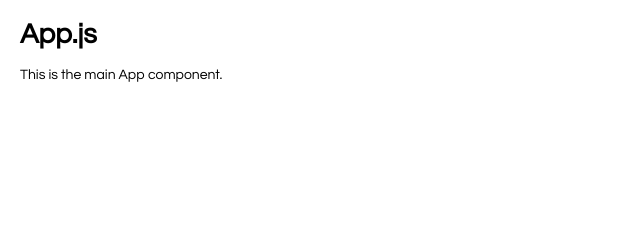
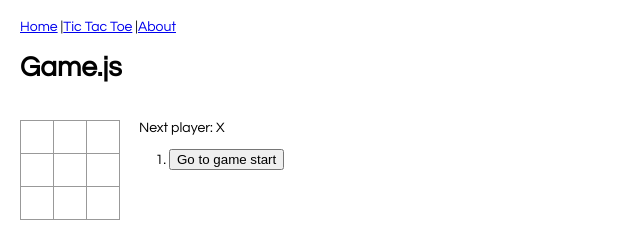
Before and after one commit to dstarr/ReactTicTacToeKata, a React app: page /tictactoe in a window 1280 px wide. Shown: the whole page, without its empty margins (0-640 px from the left). Built offline with nearby package versions, Linux system fonts and the light colour scheme.

Commit message:
adding CSS for components

```diff
--- /dev/null
+++ b/src/components/About.js
@@ -0,0 +1,8 @@
+export default function About(props) {
+    return (
+        <>
+            <h1>About.js</h1>
+            <p>This is the About component.</p>
+        </>
+    );
+}
--- /dev/null
+++ b/src/components/Nav.css
@@ -0,0 +1,3 @@
+.nav {
+    padding-bottom: 20px;;
+}
--- /dev/null
+++ b/src/components/Nav.js
@@ -0,0 +1,11 @@
+import { Link } from "react-router-dom";
+
+export default function Nav(props) {
+    return (
+        <div class="nav">
+            <Link to="/">Home</Link> |
+            <Link to="/tictactoe">Tic Tac Toe</Link> |
+            <Link to="/about">About</Link>
+        </div>
+    );
+}
--- /dev/null
+++ b/src/components/TicTacToe/Game.css
@@ -0,0 +1,9 @@
+.game {
+    display: flex;
+    flex-direction: row;
+    padding-top: 20px;
+}
+
+.game-info {
+    margin-left: 20px;
+}
--- a/src/components/TicTacToe/Game.js
+++ b/src/components/TicTacToe/Game.js
@@ -1,5 +1,6 @@
 import React from 'react';
 import Board from './Board.js';
+import './Game.css'
 
 export default class Game extends React.Component {
 
@@ -66,12 +67,13 @@ export default class Game extends React.Component {
             status = 'Next player: ' + (this.state.xIsNext ? 'X' : 'O');
         }
 
-
         return (
+            <>
+                <h1>Game.js</h1>
                 <div className="game">
                      <div className="game-board">
                         <Board
-                        squares = {current.squares}
+                            squares={current.squares}
                             onClick={(i) => this.handleClick(i)}
                         />
                     </div>
@@ -80,6 +82,7 @@ export default class Game extends React.Component {
                         <ol>{moves}</ol>
                     </div>
                 </div>
+            </>
         );
     }
 }
--- /dev/null
+++ b/src/components/TicTacToe/Square.css
@@ -0,0 +1,22 @@
+.square {
+    background: #fff;
+    border: 1px solid #999;
+    float: left;
+    font-size: 24px;
+    font-weight: bold;
+    line-height: 34px;
+    height: 34px;
+    margin-right: -1px;
+    margin-top: -1px;
+    padding: 0;
+    text-align: center;
+    width: 34px;
+}
+
+.square:focus {
+    outline: none;
+}
+
+.kbd-navigation .square:focus {
+    background: #ddd;
+}
--- a/src/components/TicTacToe/Square.js
+++ b/src/components/TicTacToe/Square.js
@@ -1,3 +1,5 @@
+import './Square.css'
+
 export default function Square(props) {
     return (
         <button className="square" onClick={() => props.onClick()}>
--- a/src/index.css
+++ b/src/index.css
@@ -3,7 +3,8 @@ body {
   margin: 20px;
 }
 
-  ol, ul {
+ol,
+ul {
   padding-left: 30px;
 }
 
@@ -16,35 +17,3 @@ body {
 .status {
   margin-bottom: 10px;
 }
-
-  .square {
-    background: #fff;
-    border: 1px solid #999;
-    float: left;
-    font-size: 24px;
-    font-weight: bold;
-    line-height: 34px;
-    height: 34px;
-    margin-right: -1px;
-    margin-top: -1px;
-    padding: 0;
-    text-align: center;
-    width: 34px;
-  }
-
-  .square:focus {
-    outline: none;
-  }
-
-  .kbd-navigation .square:focus {
-    background: #ddd;
-  }
-
-  .game {
-    display: flex;
-    flex-direction: row;
-  }
-
-  .game-info {
-    margin-left: 20px;
-  }
--- a/src/index.js
+++ b/src/index.js
@@ -2,13 +2,21 @@ import React from 'react';
 import ReactDOM from 'react-dom';
 import App from './components/App.js';
 import './index.css';
-import { BrowserRouter } from "react-router-dom";
+import { BrowserRouter, Routes, Route } from "react-router-dom";
+import Nav from './components/Nav.js';
+import About from './components/About.js';
+import Game from './components/TicTacToe/Game'
 
 // ========================================
 
 const root = ReactDOM.createRoot(document.getElementById("root"));
 root.render(
     <BrowserRouter>
-        <App />
+        <Nav />
+        <Routes>
+            <Route path="/" element={<App />} />
+            <Route path="about" element={<About />} />
+            <Route path="tictactoe" element={<Game />} />
+        </Routes>
     </BrowserRouter>
 );
```
Lines whose indentation alone changed are shown as unchanged.
